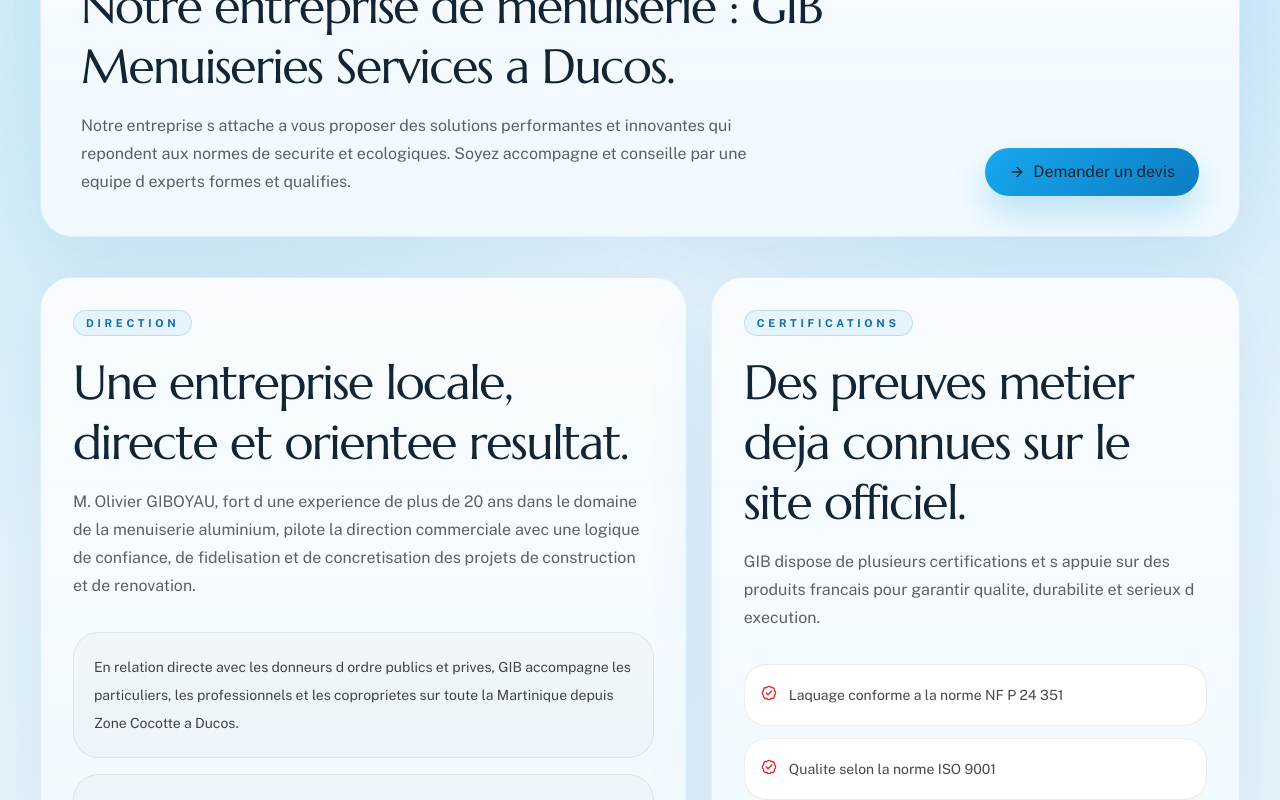
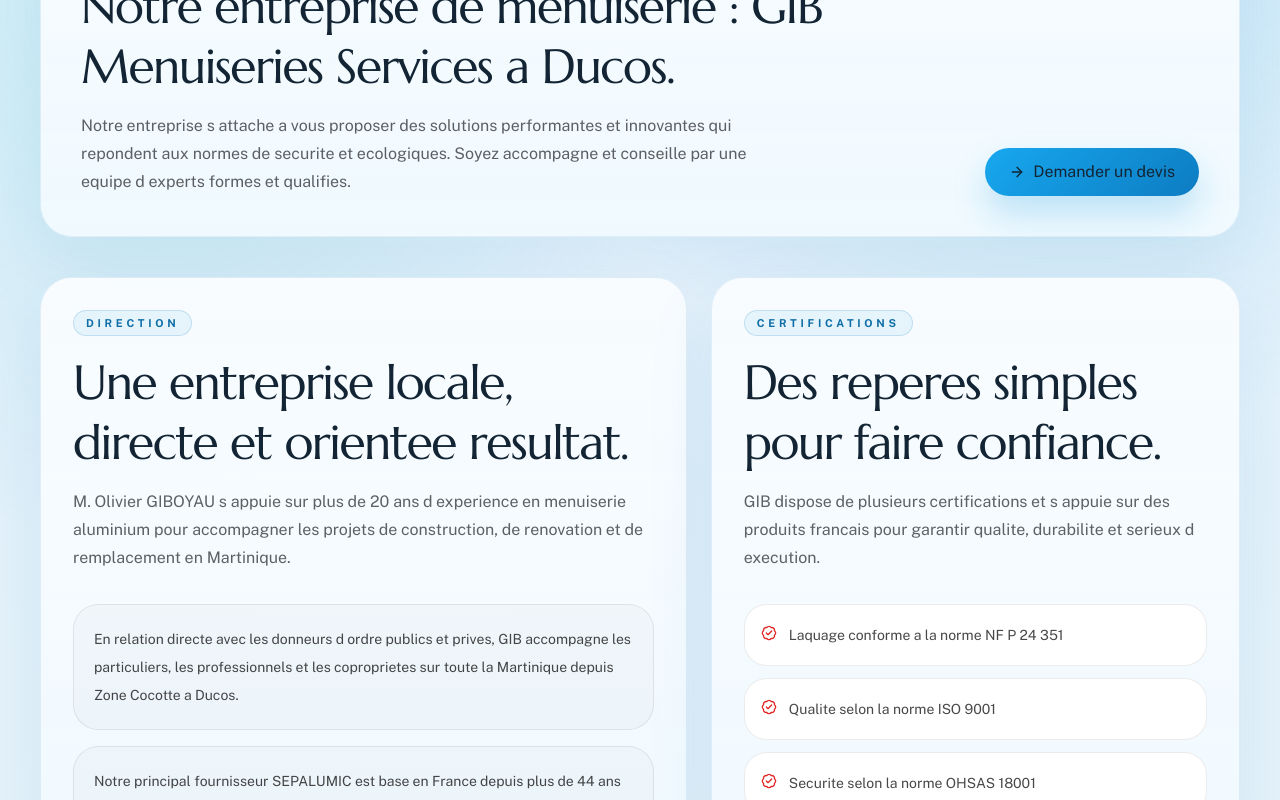
Before and after one commit to CVlad97/gib-menuiseries-demo, a React (Vite) app: page /#/a-propos in a window 1280 px wide. Shown: the part 413-1213 px from the top of the page. Built offline with nearby package versions, Linux system fonts and the light colour scheme.

Commit message:
feat: premium GIB credibility pass

```diff
--- a/src/pages/AboutPage.tsx
+++ b/src/pages/AboutPage.tsx
@@ -32,7 +32,7 @@
           <SectionHeading
             eyebrow="Direction"
             title="Une entreprise locale, directe et orientee resultat."
-            description="M. Olivier GIBOYAU, fort d une experience de plus de 20 ans dans le domaine de la menuiserie aluminium, pilote la direction commerciale avec une logique de confiance, de fidelisation et de concretisation des projets de construction et de renovation."
+            description="M. Olivier GIBOYAU s appuie sur plus de 20 ans d experience en menuiserie aluminium pour accompagner les projets de construction, de renovation et de remplacement en Martinique."
           />
           <div className="mt-8 grid gap-4">
             <article className="rounded-[1.6rem] border border-black/8 bg-black/[0.02] p-5 text-sm leading-7 text-black/72">
@@ -47,7 +47,7 @@
         <div className="surface-panel px-6 py-8 sm:px-8">
           <SectionHeading
             eyebrow="Certifications"
-            title="Des preuves metier deja connues sur le site officiel."
+            title="Des reperes simples pour faire confiance."
             description="GIB dispose de plusieurs certifications et s appuie sur des produits francais pour garantir qualite, durabilite et serieux d execution."
           />
           <div className="mt-8 grid gap-3">
```
